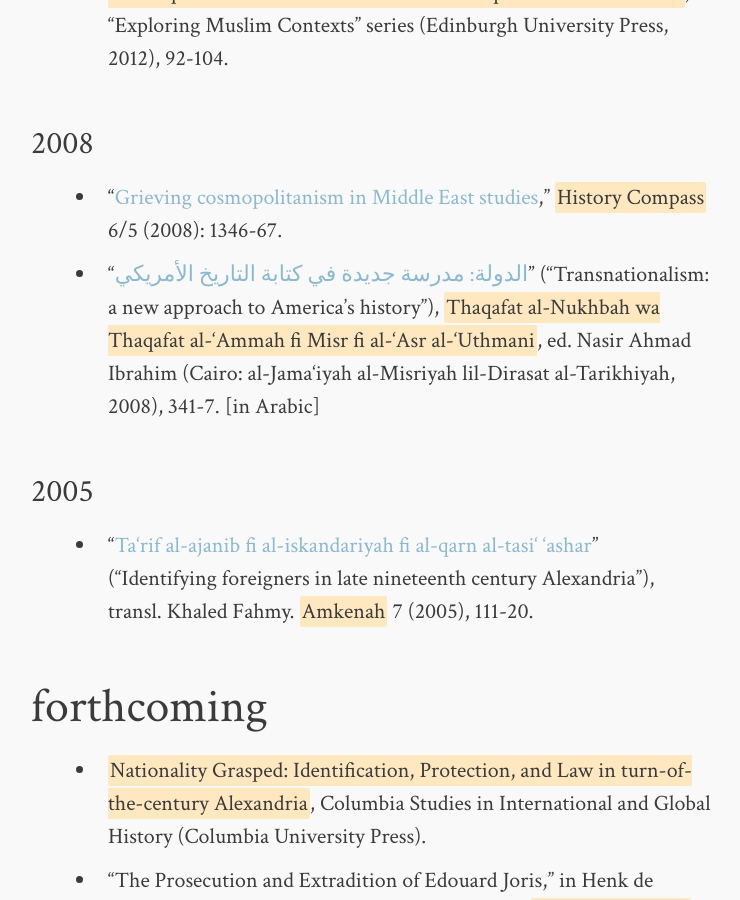
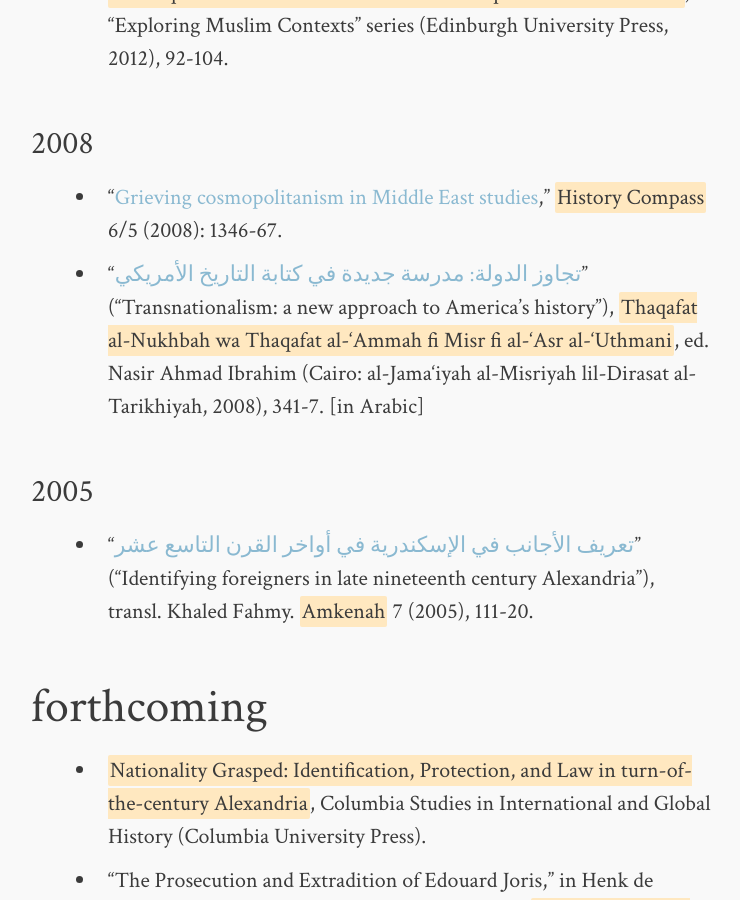
Before and after one commit to jaguillette/whanley.github.io, a Jekyll site: the page built from publications.md, in a window 1280 px wide and 900 px high, scrolled down 1667 px. Shown: the whole window, without its empty margins (269-1009 px from the left). Built offline with Jekyll 4.4.1, drawn with Linux system fonts in a browser that asks for light colours; comment, search, counter and statistics services are not loaded.

Commit message:
spelling

```diff
--- a/publications.md
+++ b/publications.md
@@ -22,10 +22,10 @@ image:
 
 ### 2008
 - “[Grieving cosmopolitanism in Middle East studies](http://www.academia.edu/394936/Grieving_Cosmopolitanism_in_Middle_East_Studies),” *History Compass* 6/5 (2008): 1346-67.
-- “[الدولة: مدرسة جديدة في كتابة التاريخ الأمريكي](http://www.academia.edu/1051716/%D8%AA%D8%AC%D8%A7%D9%88%D8%B2_%D8%A7%D9%84%D8%AF%D9%88%D9%84%D8%A9_%D9%85%D8%AF%D8%B1%D8%B3%D8%A9_%D8%AC%D8%AF%D9%8A%D8%AF%D8%A9_%D9%81%D9%8A_%D9%83%D8%AA%D8%A7%D8%A8%D8%A9_%D8%A7%D9%84%D8%AA%D8%A7%D8%B1%D9%8A%D8%AE_%D8%A7%D9%84%D8%A3%D9%85%D8%B1%D9%8A%D9%83%D9%8A)” (“Transnationalism: a new approach to America’s history”), *Thaqafat al-Nukhbah wa Thaqafat al-‘Ammah fi Misr fi al-‘Asr al-‘Uthmani*, ed. Nasir Ahmad Ibrahim (Cairo: al-Jama‘iyah al-Misriyah lil-Dirasat al-Tarikhiyah, 2008), 341-7. [in Arabic]
+- “[تجاوز الدولة: مدرسة جديدة في كتابة التاريخ الأمريكي](http://www.academia.edu/1051716/%D8%AA%D8%AC%D8%A7%D9%88%D8%B2_%D8%A7%D9%84%D8%AF%D9%88%D9%84%D8%A9_%D9%85%D8%AF%D8%B1%D8%B3%D8%A9_%D8%AC%D8%AF%D9%8A%D8%AF%D8%A9_%D9%81%D9%8A_%D9%83%D8%AA%D8%A7%D8%A8%D8%A9_%D8%A7%D9%84%D8%AA%D8%A7%D8%B1%D9%8A%D8%AE_%D8%A7%D9%84%D8%A3%D9%85%D8%B1%D9%8A%D9%83%D9%8A)” (“Transnationalism: a new approach to America’s history”), *Thaqafat al-Nukhbah wa Thaqafat al-‘Ammah fi Misr fi al-‘Asr al-‘Uthmani*, ed. Nasir Ahmad Ibrahim (Cairo: al-Jama‘iyah al-Misriyah lil-Dirasat al-Tarikhiyah, 2008), 341-7. [in Arabic]
 
 ### 2005
-- “[Ta‘rif al-ajanib fi al-iskandariyah fi al-qarn al-tasi‘ ‘ashar](http://www.academia.edu/1051672/%D8%AA%D8%B9%D8%B1%D9%8A%D9%81_%D8%A7%D9%84%D8%A3%D8%AC%D8%A7%D9%86%D8%A8_%D9%81%D9%8A_%D8%A7%D9%84%D8%A5%D8%B3%D9%83%D9%86%D8%AF%D8%B1%D9%8A%D8%A9_%D9%81%D9%8A_%D8%A3%D9%88%D8%A7%D8%AE%D8%B1_%D8%A7%D9%84%D9%82%D8%B1%D9%86_%D8%A7%D9%84%D8%AA%D8%A7%D8%B3%D8%B9_%D8%B9%D8%B4%D8%B1)” (“Identifying foreigners in late nineteenth century Alexandria”), transl. Khaled Fahmy. *Amkenah* 7 (2005), 111-20.
+- “[تعريف الأجانب في اﻹسكندرية في أواخر القرن التاسع عشر](http://www.academia.edu/1051672/%D8%AA%D8%B9%D8%B1%D9%8A%D9%81_%D8%A7%D9%84%D8%A3%D8%AC%D8%A7%D9%86%D8%A8_%D9%81%D9%8A_%D8%A7%D9%84%D8%A5%D8%B3%D9%83%D9%86%D8%AF%D8%B1%D9%8A%D8%A9_%D9%81%D9%8A_%D8%A3%D9%88%D8%A7%D8%AE%D8%B1_%D8%A7%D9%84%D9%82%D8%B1%D9%86_%D8%A7%D9%84%D8%AA%D8%A7%D8%B3%D8%B9_%D8%B9%D8%B4%D8%B1)” (“Identifying foreigners in late nineteenth century Alexandria”), transl. Khaled Fahmy. *Amkenah* 7 (2005), 111-20.
 
 ## forthcoming
 - *Nationality Grasped: Identification, Protection, and Law in turn-of-the-century Alexandria*, Columbia Studies in International and Global History (Columbia University Press).
```
Also changed, not shown: 2 other files.
